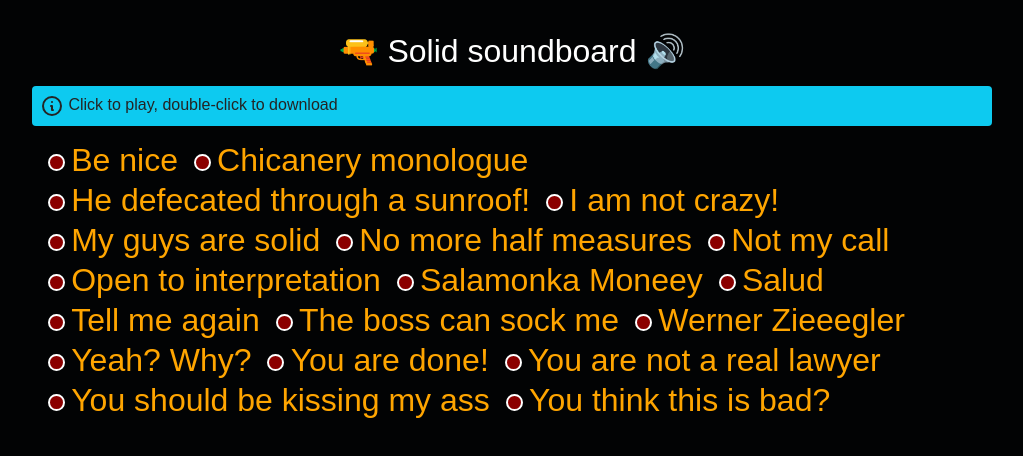
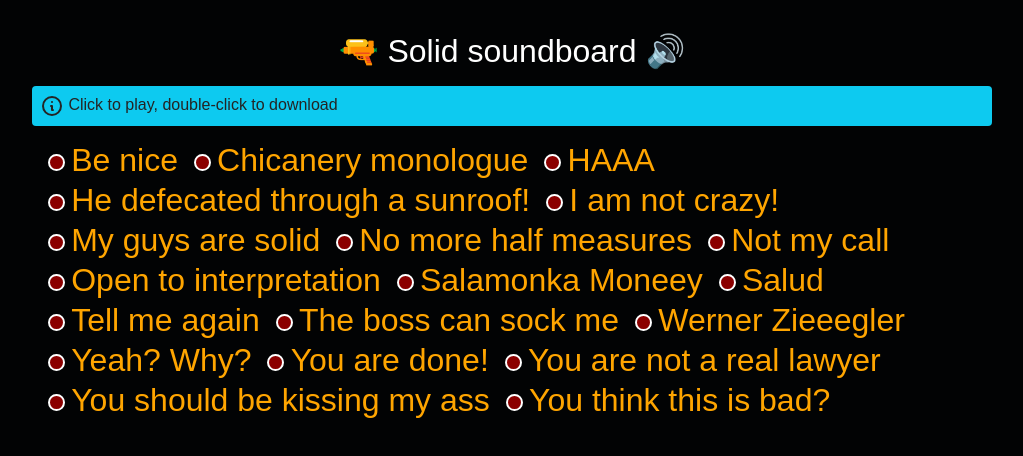
Before and after one commit to solidguys/soundboard, a plain HTML site: page index.html in a window 1280 px wide. Shown: the whole page, without its empty margins (128-1151 px from the left). Drawn offline with Linux system fonts and the light colour scheme.

Commit message:
New sound

```diff
--- a/index.html
+++ b/index.html
@@ -23,6 +23,7 @@
         const sounds = [
             "Be nice",
             "Chicanery monologue",
+            "HAAA",
             "He defecated through a sunroof!",
             "I am not crazy!",
             "My guys are solid",
```
Also changed, not shown: 1 other file.
